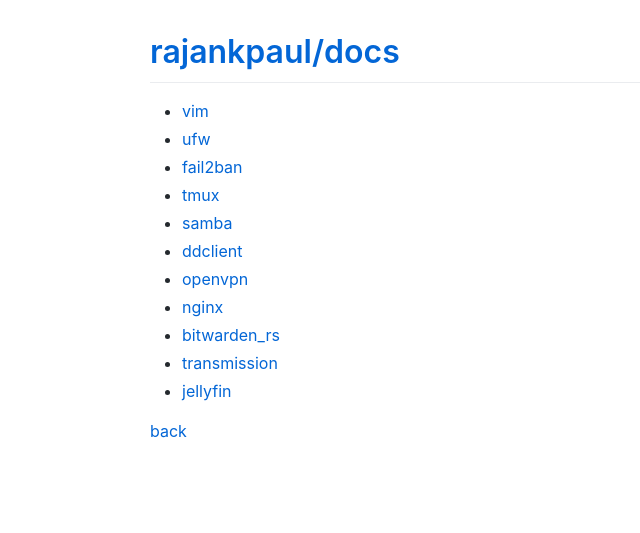
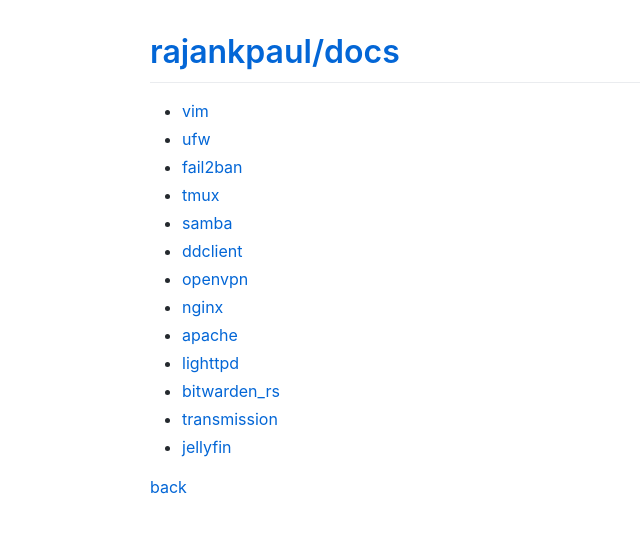
Before and after one commit to rajankpaul/docs, a Jekyll site: the page built from tutorials/linux/index.md, in a window 1280 px wide. Shown: the top 533 px of the page, without its empty margins (0-640 px from the left). Built offline with Jekyll 4.4.1, drawn with Linux system fonts in a browser that asks for light colours; comment, search, counter and statistics services are not loaded.

Commit message:
Update index.md

```diff
--- a/tutorials/linux/index.md
+++ b/tutorials/linux/index.md
@@ -11,6 +11,8 @@ title: Linux
 *   [ddclient](./ddclient/)
 *   [openvpn](./openvpn/)
 *   [nginx](./nginx/)
+*   [apache](./apache/)
+*   [lighttpd](./lighttpd/)
 *   [bitwarden_rs](./bitwarden_rs/)
 *   [transmission](./transmission/)
 *   [jellyfin](./jellyfin/)
```
